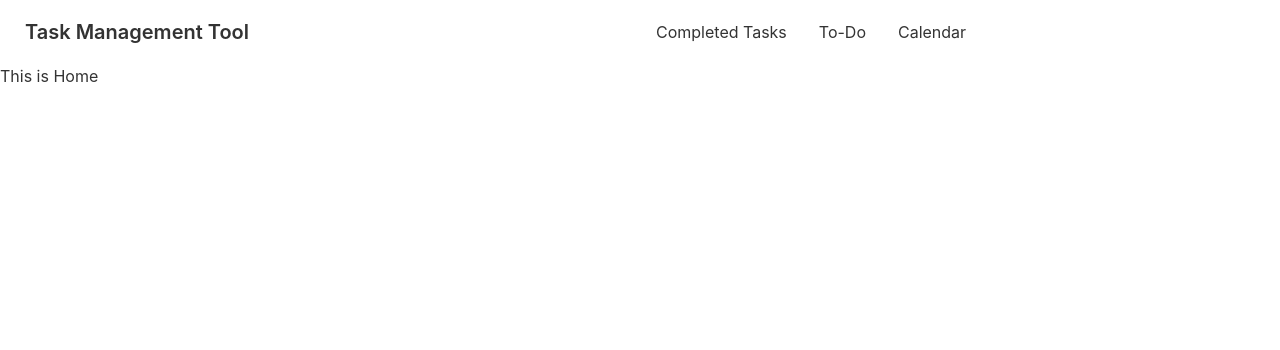
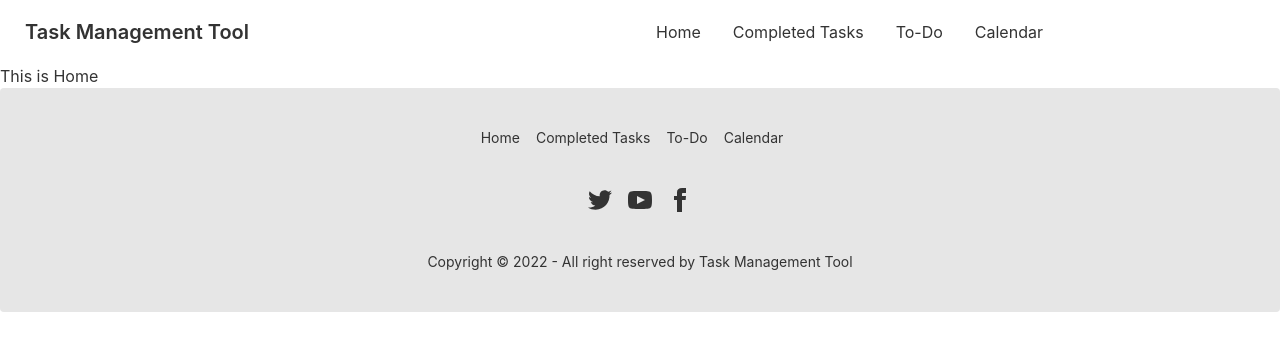
Before and after one commit to Mejbah-ul-haque/task-management-tool-client, a React (Create React App) app: page / in a window 1280 px wide. Shown: the top 350 px of the page. Built offline with nearby package versions, Linux system fonts and the light colour scheme.

Commit message:
Footer added

```diff
--- a/src/App.js
+++ b/src/App.js
@@ -6,6 +6,7 @@
 import Completed from './Pages/Completed/Completed';
 import ToDo from './Pages/ToDo/ToDo';
 import Calendar from './Pages/Calendar/Calendar';
+import Footer from './Pages/Shared/Footer';
 
 function App() {
   return (
@@ -17,6 +18,7 @@
         <Route path="todo" element={<ToDo />} />
         <Route path="calendar" element={<Calendar />} />
       </Routes>
+      <Footer></Footer>
     </div>
   );
 }
--- /dev/null
+++ b/src/Pages/Shared/Footer.js
@@ -0,0 +1,29 @@
+import React from 'react';
+import { Link } from "react-router-dom";
+
+const Footer = () => {
+  return (
+    <footer class="footer footer-center p-10 bg-base-200 text-base-content rounded">
+  <div class="grid grid-flow-col gap-4">
+    <ul class="flex justify-center">
+    <li class="mr-4"><Link to="/">Home</Link></li>
+    <li class="mr-4"><Link to="/completed">Completed Tasks</Link></li>
+    <li class="mr-4"><Link to="/todo">To-Do</Link></li>
+    <li class="mr-4"><Link to="/calendar">Calendar</Link></li>
+    </ul>
+  </div>
+  <div>
+    <div class="grid grid-flow-col gap-4">
+      <a><svg xmlns="http://www.w3.org/2000/svg" width="24" height="24" viewBox="0 0 24 24" class="fill-current"><path d="M24 4.557c-.883.392-1.832.656-2.828.775 1.017-.609 1.798-1.574 2.165-2.724-.951.564-2.005.974-3.127 1.195-.897-.957-2.178-1.555-3.594-1.555-3.179 0-5.515 2.966-4.797 6.045-4.091-.205-7.719-2.165-10.148-5.144-1.29 2.213-.669 5.108 1.523 6.574-.806-.026-1.566-.247-2.229-.616-.054 2.281 1.581 4.415 3.949 4.89-.693.188-1.452.232-2.224.084.626 1.956 2.444 3.379 4.6 3.419-2.07 1.623-4.678 2.348-7.29 2.04 2.179 1.397 4.768 2.212 7.548 2.212 9.142 0 14.307-7.721 13.995-14.646.962-.695 1.797-1.562 2.457-2.549z"></path></svg></a>
+      <a><svg xmlns="http://www.w3.org/2000/svg" width="24" height="24" viewBox="0 0 24 24" class="fill-current"><path d="M19.615 3.184c-3.604-.246-11.631-.245-15.23 0-3.897.266-4.356 2.62-4.385 8.816.029 6.185.484 8.549 4.385 8.816 3.6.245 11.626.246 15.23 0 3.897-.266 4.356-2.62 4.385-8.816-.029-6.185-.484-8.549-4.385-8.816zm-10.615 12.816v-8l8 3.993-8 4.007z"></path></svg></a>
+      <a><svg xmlns="http://www.w3.org/2000/svg" width="24" height="24" viewBox="0 0 24 24" class="fill-current"><path d="M9 8h-3v4h3v12h5v-12h3.642l.358-4h-4v-1.667c0-.955.192-1.333 1.115-1.333h2.885v-5h-3.808c-3.596 0-5.192 1.583-5.192 4.615v3.385z"></path></svg></a>
+    </div>
+  </div>
+  <div>
+    <p>Copyright © 2022 - All right reserved by Task Management Tool</p>
+  </div>
+</footer>
+  );
+};
+
+export default Footer;
--- a/src/Pages/Shared/Navbar.js
+++ b/src/Pages/Shared/Navbar.js
@@ -3,6 +3,7 @@
 
 const Navbar = () => {
   const menuItems= <>
+    <li><Link to="/">Home</Link></li>
     <li><Link to="/completed">Completed Tasks</Link></li>
     <li><Link to="/todo">To-Do</Link></li>
     <li><Link to="/calendar">Calendar</Link></li>
```
